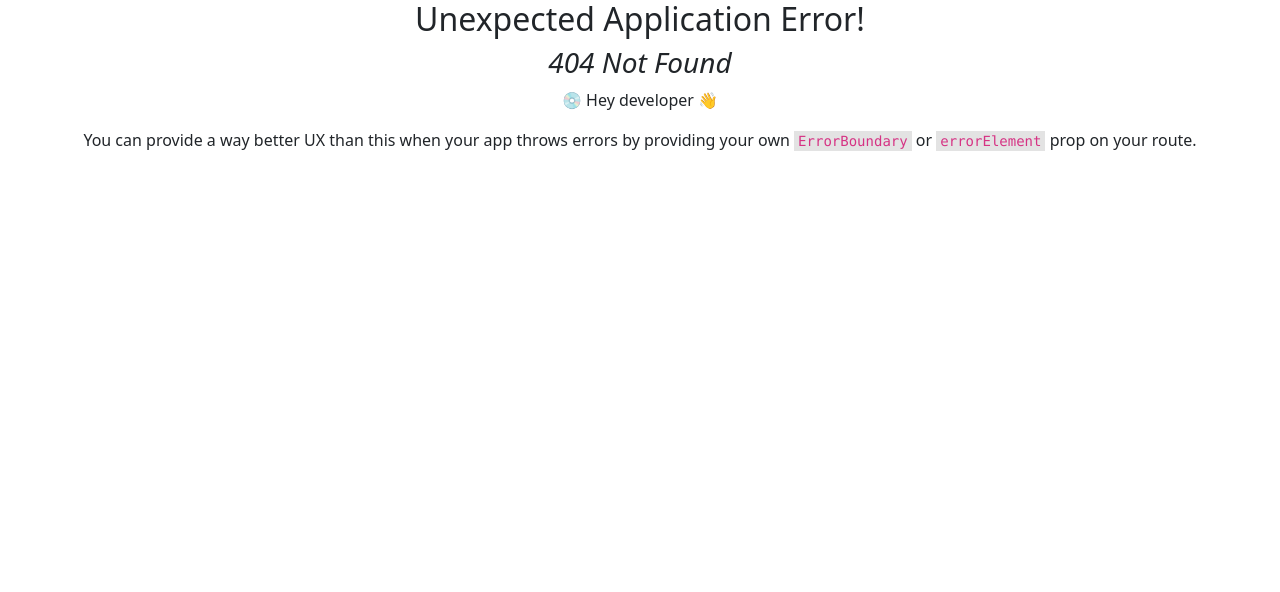
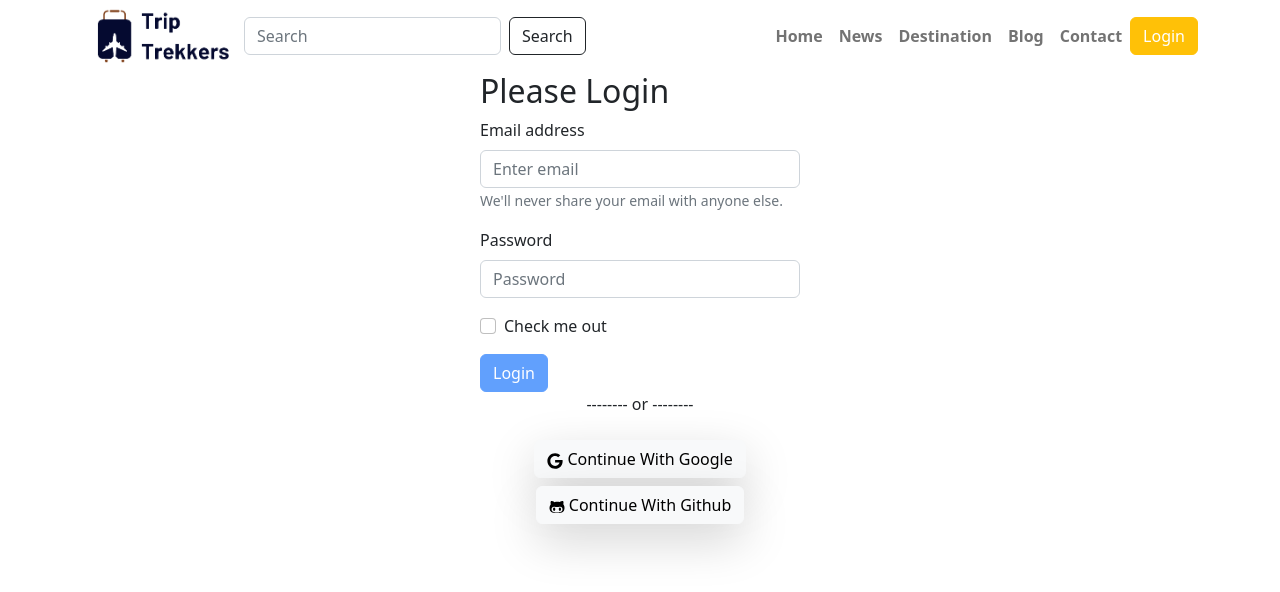
Before and after one commit to rahim-uddin-jsr/trip-trekkers-client, a React (Create React App) app: page /login in a window 1280 px wide. Before the commit this address had no page. Shown: the top 592 px of the page. Built offline with nearby package versions, Linux system fonts and the light colour scheme.

Commit message:
added login page

```diff
--- a/src/App.css
+++ b/src/App.css
@@ -1,5 +1,5 @@
 .App {
-  text-align: center;
+  /* text-align: center; */
 }
 
 .App-logo {
@@ -32,6 +32,7 @@
   from {
     transform: rotate(0deg);
   }
+
   to {
     transform: rotate(360deg);
   }
--- a/src/Pages/Header/Header.js
+++ b/src/Pages/Header/Header.js
@@ -26,7 +26,7 @@ const Header = () => {
                             style={{ maxHeight: '100px' }}
                             navbarScroll
                         >
-                            <Nav.Link className=''>Home</Nav.Link>
+                            <Link to='/' className='nav-link'>Home</Link>
                             <Nav.Link >News</Nav.Link>
                             <Nav.Link >
                                 Destination
@@ -38,7 +38,7 @@ const Header = () => {
                                 Contact
                             </Nav.Link>
                         </Nav>
-                        <Button variant='warning' className='text-white'>Login</Button>
+                        <Link to='/login' className='text-white btn btn-warning'>Login</Link>
                     </Navbar.Collapse>
                 </Container>
             </Navbar>
--- /dev/null
+++ b/src/Pages/Login/Login.js
@@ -0,0 +1,60 @@
+import React, { useRef, useState } from 'react';
+import { Button, Form } from 'react-bootstrap';
+import { FaGithubAlt, FaGoogle } from "react-icons/fa";
+
+const Login = () => {
+    const emailRef = useRef()
+    const passwordRef = useRef()
+    const [isAgree, setIsAgree] = useState(false)
+    const handleLogin = (e) => {
+        e.preventDefault()
+        const email = emailRef.current.value;
+        const password = passwordRef.current.value;
+        console.log(email, password, isAgree);
+    }
+    const handleGoogleSignIn = (e) => {
+
+    }
+    const handleGithubSignIn = (e) => {
+
+    }
+    return (
+        <div className='w-25 mx-auto'>
+            <h2>Please Login</h2>
+            <Form onSubmit={handleLogin}>
+                <Form.Group className="mb-3" controlId="formBasicEmail">
+                    <Form.Label>Email address</Form.Label>
+                    <Form.Control ref={emailRef} type="email" placeholder="Enter email" />
+                    <Form.Text className="text-muted">
+                        We'll never share your email with anyone else.
+                    </Form.Text>
+                </Form.Group>
+
+                <Form.Group className="mb-3" controlId="formBasicPassword">
+                    <Form.Label>Password</Form.Label>
+                    <Form.Control ref={passwordRef} type="password" placeholder="Password" />
+                </Form.Group>
+                <Form.Group className="mb-3" controlId="formBasicCheckbox">
+                    <Form.Check onChange={(e) => {
+                        !isAgree ?
+                            setIsAgree(true)
+                            : setIsAgree(false);
+                        !isAgree ? document.getElementById('login-btn').removeAttribute('disabled') :
+                            document.getElementById('login-btn').setAttribute('disabled', 'disabled')
+
+                    }} type="checkbox" label="Check me out" />
+                </Form.Group>
+                <Button variant="primary" className='login-btn' disabled='disabled' type="submit">
+                    Login
+                </Button><br />
+            </Form>
+            <div className='text-center'>
+                <p>-------- or --------</p>
+                <Button className='my-2 btn-light shadow-lg login-btn' onClick={handleGoogleSignIn}><FaGoogle /> Continue With Google</Button>
+                <Button className='btn-light shadow-lg login-btn' onClick={handleGithubSignIn}><FaGithubAlt /> Continue With Github</Button>
+            </div>
+        </div>
+    );
+};
+
+export default Login;
--- /dev/null
+++ b/src/Pages/Register/Register.js
@@ -0,0 +1,11 @@
+import React from 'react';
+
+const Register = () => {
+    return (
+        <div>
+            <h2>Please Register</h2>
+        </div>
+    );
+};
+
+export default Register;
--- a/src/Routes/Routes.js
+++ b/src/Routes/Routes.js
@@ -2,12 +2,16 @@ import { createBrowserRouter, useParams } from "react-router-dom";
 import Booking from "../Pages/Booking/Booking";
 import Home from "../Pages/Home/Home/Home";
 import Main from "../Pages/Layout/Main/Main";
+import Login from "../Pages/Login/Login";
+import Register from "../Pages/Register/Register";
 
 export const route = createBrowserRouter([
     {
         path: '/', element: <Main />, children: [
             { path: '/', element: <Home />, loader: () => fetch('http://localhost:5000/places') },
             { path: '/home', element: <Home></Home> },
+            { path: '/login', element: <Login /> },
+            { path: '/register', element: <Register /> },
             { path: '/booking/:id', element: <Booking />, loader: ({ params }) => fetch(`http://localhost:5000/places/${params.id}`) },
         ]
     }
```
